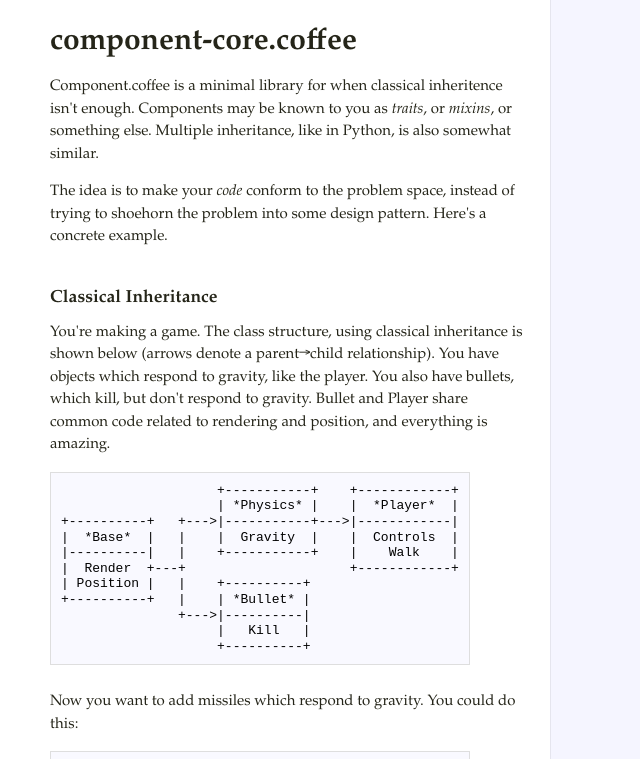
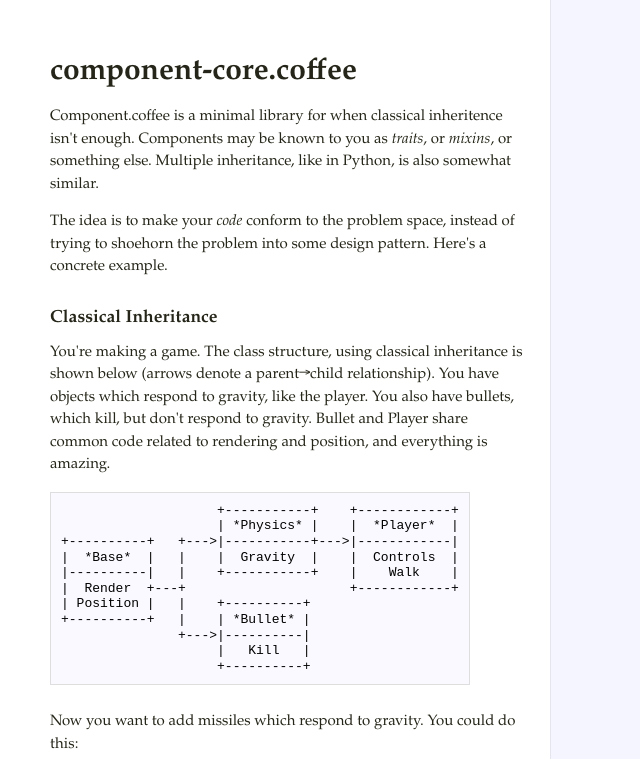
Before and after one commit to ehsanul/ehsanul.github.com, a plain HTML site: page component/index.html in a window 1280 px wide. Shown: the top 759 px of the page, without its empty margins (0-640 px from the left). Drawn offline with Linux system fonts and the light colour scheme.

Commit message:
doc syle adjustment

```diff
--- a/component/docco.css
+++ b/component/docco.css
@@ -124,7 +124,7 @@ body {
   line-height: 1.5;
 }
 h1, h2, h3, h4, h5, h6 {
-  margin: 10px 0 0 0;
+  margin-bottom: 0px;
 }
 td.code pre, th.code pre{
   font-size: 13px;
```
